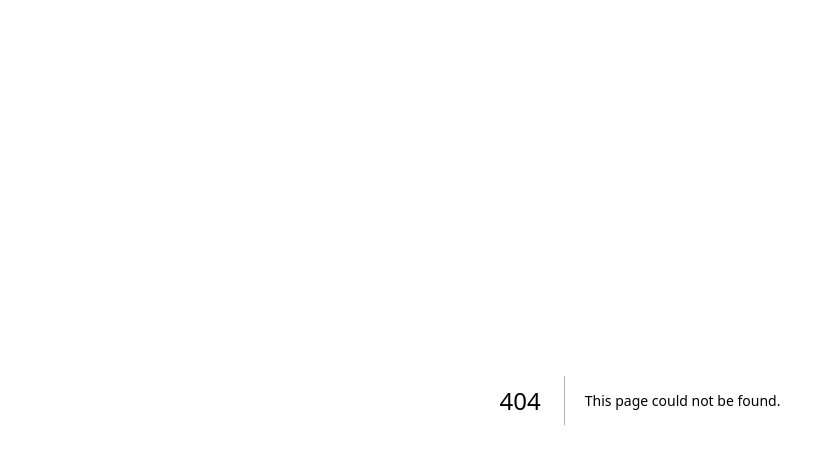
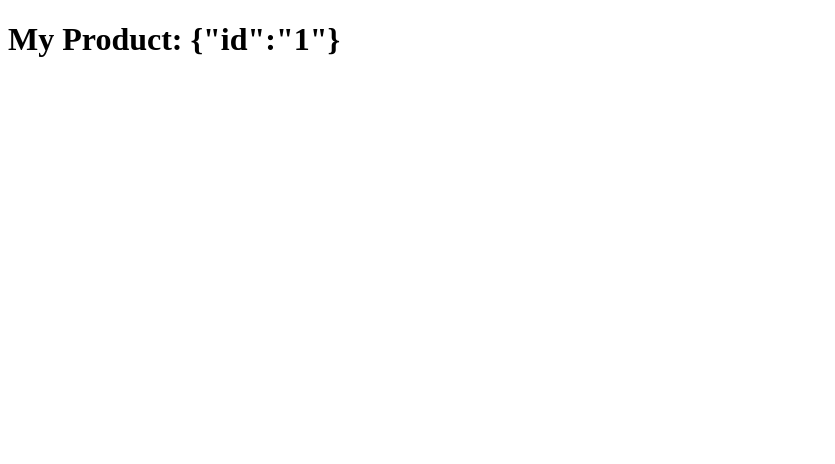
Before and after one commit to simaomenezes/PrimeiroFramework-Next.js, a Next.js app in the folder my-shop/: page /product/1 in a window 1280 px wide. Before the commit this address had no page. Shown: the top 464 px of the page, without its empty margins (0-835 px from the left). Built offline with nearby package versions, Linux system fonts and the light colour scheme.

Commit message:
[Fundamentos do Next.js] feat: Criando rotas da aplicação

```diff
--- /dev/null
+++ b/my-shop/src/pages/product/[id].tsx
@@ -0,0 +1,9 @@
+import { useRouter } from "next/router"
+
+export default function Product() {
+    const { query } = useRouter()
+
+    return (
+        <h1>My Product: {JSON.stringify(query)}</h1>
+    )
+}
--- /dev/null
+++ b/my-shop/src/pages/success.tsx
@@ -0,0 +1,5 @@
+export default function Success() {
+    return (
+        <h1>Success</h1>
+    )
+}
```
